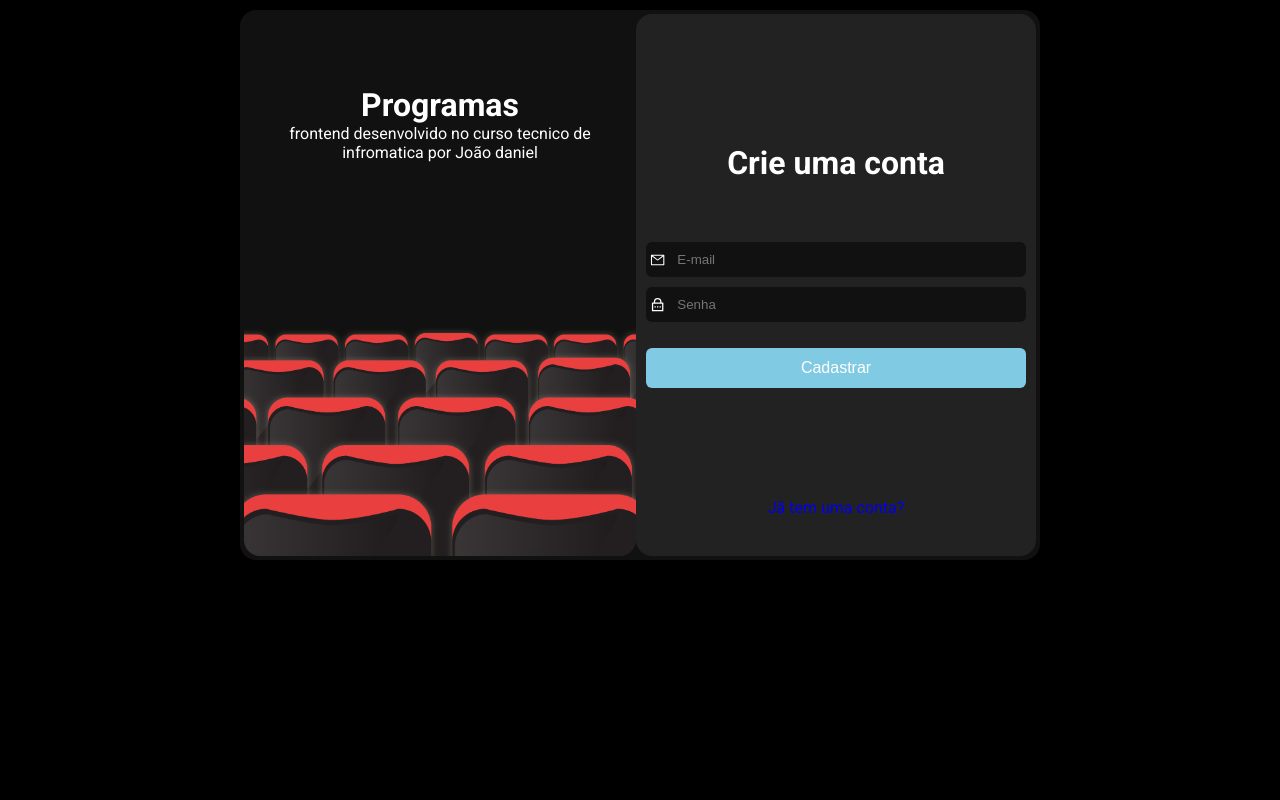
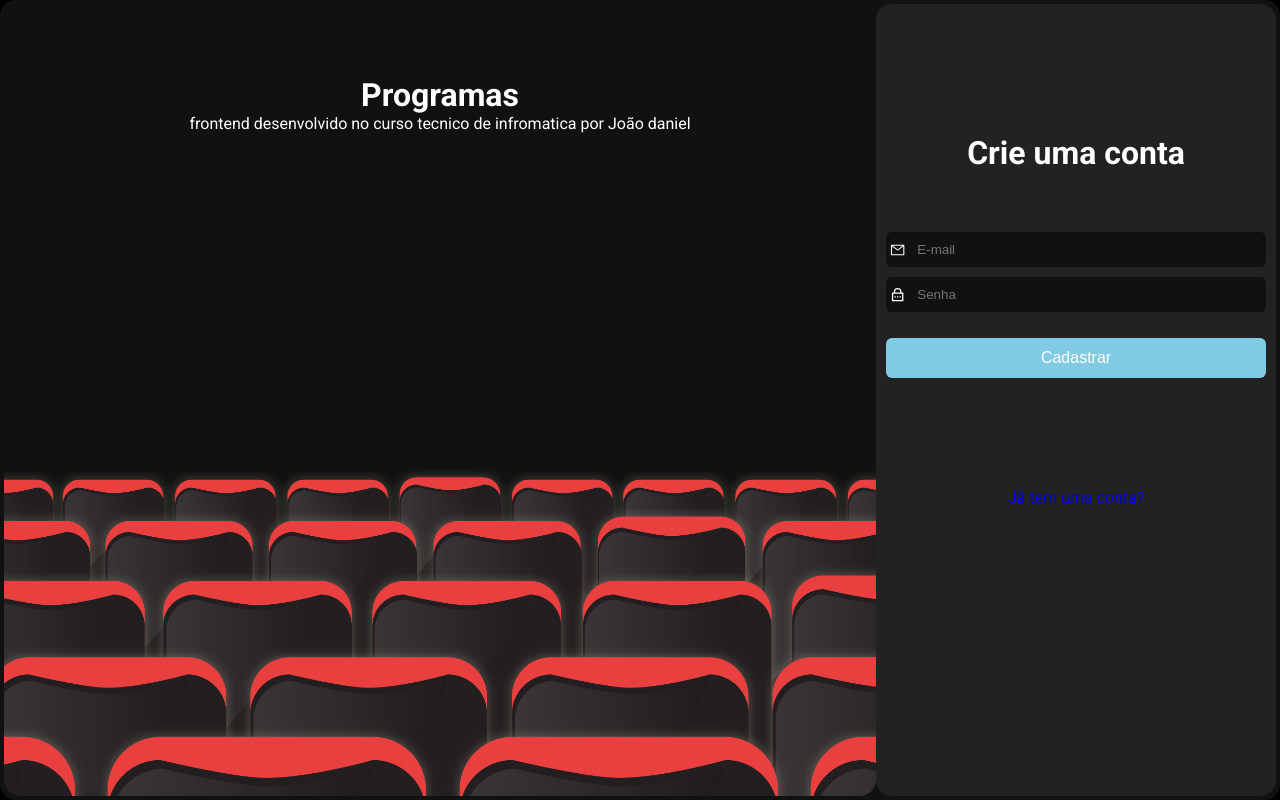
Before and after one commit to daniel281106/Projeto_cadastro, a React (Vite) app: page / in a window 1280 px wide. Built offline with nearby package versions, Linux system fonts and the light colour scheme.

Commit message:
position

```diff
--- a/src/Global.js
+++ b/src/Global.js
@@ -11,7 +11,7 @@ export const Global = createGlobalStyle`
     body{
         color: ${({ theme }) => theme.COLORS.TEXT};
         width: 100%;
-        margin-top: 10px;
+        height: 100vh;
         display: flex;
         justify-content: center;
         align-items: center;
--- a/src/pages/signln/styles.js
+++ b/src/pages/signln/styles.js
@@ -3,8 +3,8 @@ import cinema from "../../assets/cinema.png"
 
 
 export const Container = styled.div`
-    width: 800px;
-    height: 550px;
+    width: 100vw;
+    height: 100vh;
     display: flex;
     justify-content: center;
     padding: 4px;
--- a/src/pages/signup/styles.js
+++ b/src/pages/signup/styles.js
@@ -3,8 +3,8 @@ import cinema from "../../assets/cinema.png"
 
 
 export const Container = styled.div`
-    width: 800px;
-    height: 550px;
+    width: 100vw;
+    height: 100vh;
     display: flex;
     justify-content: center;
     padding: 4px;
```
